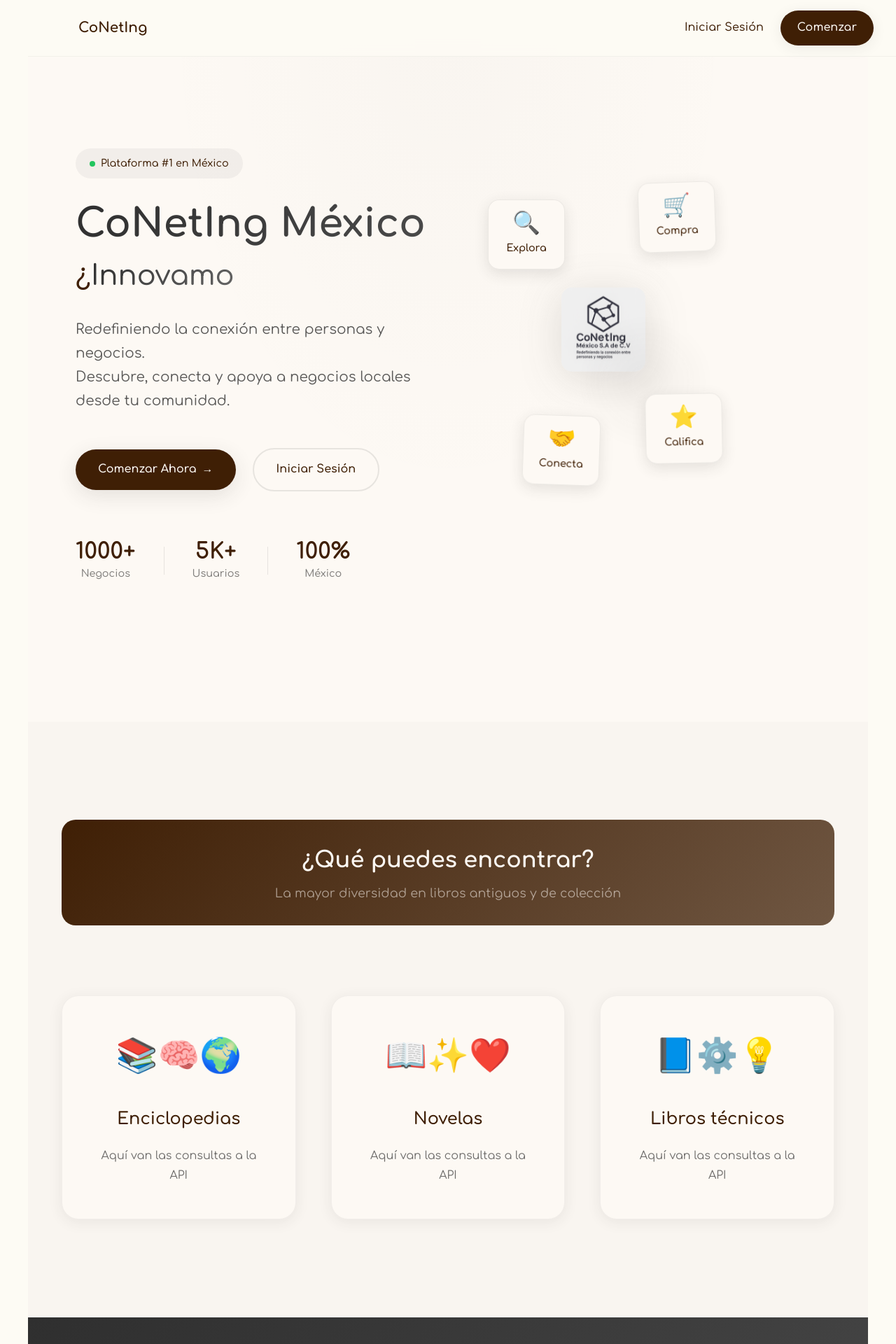
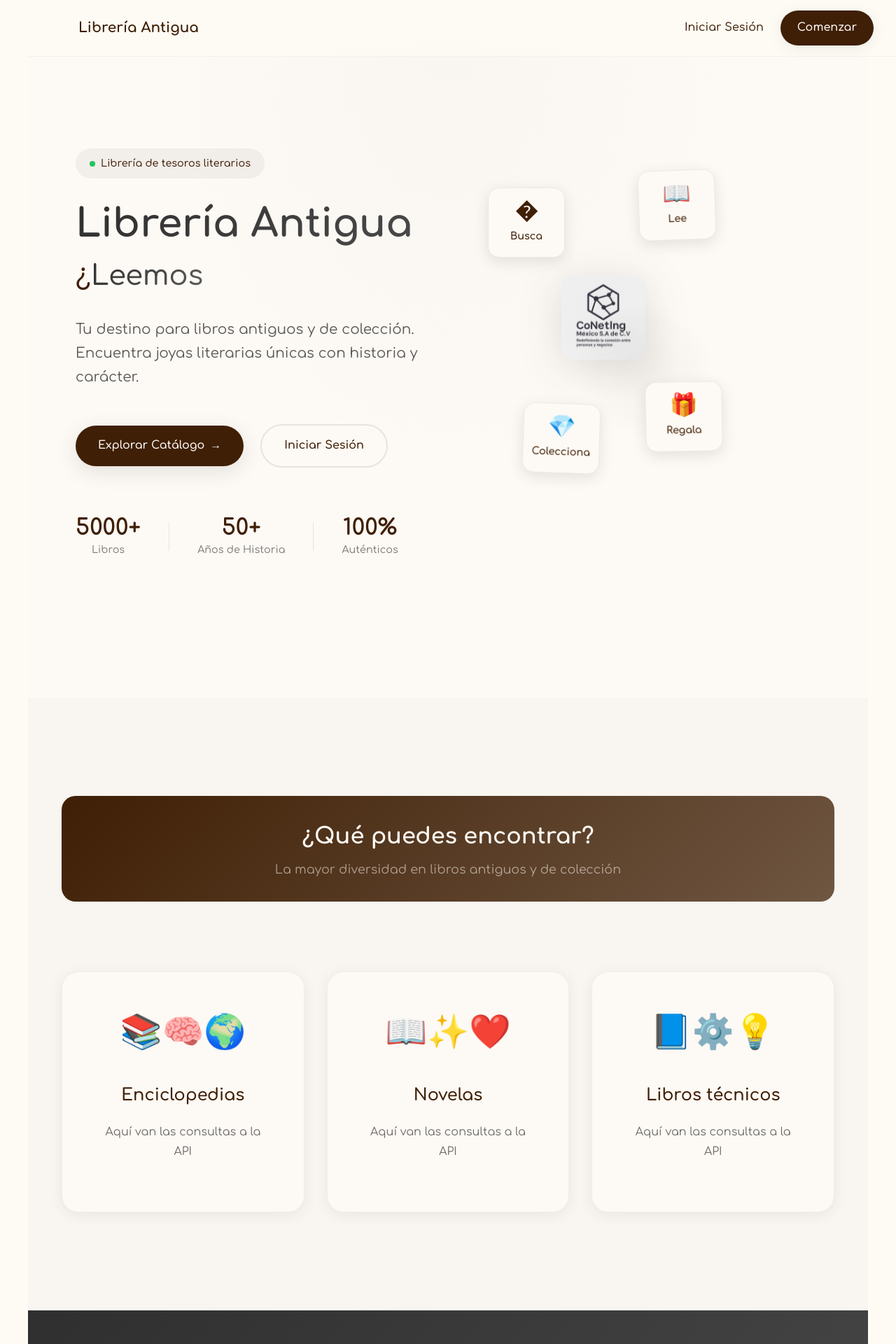
Before and after one commit to RedNegocios/interface-layer, a React (Create React App) app: page / in a window 1280 px wide. Shown: the top 1920 px of the page at 70% size. Built offline with nearby package versions, Linux system fonts and the light colour scheme.

Commit message:
Contenido especifico relacionado con librerias y correccion de glitch en Hero Section

```diff
--- a/src/pages/LandingPage.css
+++ b/src/pages/LandingPage.css
@@ -161,6 +161,9 @@
   font-size: 2.5rem;
   color: var(--primary-dark);
   margin-top: 16px; /* Aumenté el margen superior */
+  min-height: 3rem;
+  display: flex;
+  align-items: center;
 }
 
 .animated-word {
@@ -170,6 +173,14 @@
   -webkit-text-fill-color: transparent;
   background-clip: text;
   min-height: 1.2em;
+  min-width: 200px;
+  text-align: left;
+}
+
+.animated-word::after {
+  content: "";
+  display: inline-block;
+  width: 0;
 }
 
 /* Cursor parpadeante para efecto typewriter */
@@ -383,7 +394,7 @@
 }
 
 .section-container {
-  max-width: 1200px;
+  max-width: 100%;
   margin: 0 auto;
   padding: 0 3rem; /* Aumenté el padding horizontal */
 }
@@ -408,8 +419,9 @@
 
 .features-grid {
   display: grid;
-  grid-template-columns: repeat(auto-fit, minmax(320px, 1fr)); /* Aumenté el tamaño mínimo */
-  gap: 50px; /* Aumenté el gap entre tarjetas */
+  grid-template-columns: repeat(3, 1fr); /* 3 columnas de igual tamaño */
+  gap: 32px; /* Espacio entre tarjetas */
+  width: 100%;
 }
 
 .feature-card {
@@ -420,6 +432,9 @@
   box-shadow: var(--shadow-soft);
   transition: all 0.3s ease;
   border: 1px solid rgba(47, 47, 47, 0.05);
+  display: flex;
+  flex-direction: column;
+  height: 100%;
 }
 
 .feature-card:hover {
@@ -446,6 +461,48 @@
 .feature-card p {
   color: rgba(47, 47, 47, 0.7);
   line-height: 1.7; /* Aumenté el line-height */
+}
+
+.books-list {
+  list-style: none;
+  padding: 0;
+  margin: 24px 0 0 0;
+  text-align: left;
+}
+
+.books-list li {
+  padding: 12px 16px;
+  margin-bottom: 8px;
+  background: rgba(47, 47, 47, 0.03);
+  border-radius: 8px;
+  color: var(--primary-dark);
+  font-size: 0.95rem;
+  transition: all 0.3s ease;
+  border-left: 3px solid transparent;
+}
+
+.books-list li:hover {
+  background: rgba(47, 47, 47, 0.06);
+  border-left-color: var(--primary-dark);
+  transform: translateX(4px);
+}
+
+.books-list::-webkit-scrollbar {
+  width: 6px;
+}
+
+.books-list::-webkit-scrollbar-track {
+  background: rgba(47, 47, 47, 0.05);
+  border-radius: 3px;
+}
+
+.books-list::-webkit-scrollbar-thumb {
+  background: rgba(47, 47, 47, 0.2);
+  border-radius: 3px;
+}
+
+.books-list::-webkit-scrollbar-thumb:hover {
+  background: rgba(47, 47, 47, 0.3);
 }
 
 /* CTA Section */
--- a/src/pages/LandingPage.js
+++ b/src/pages/LandingPage.js
@@ -10,7 +10,7 @@ const LandingPage = () => {
   const [isTyping, setIsTyping] = useState(true);
   const [ctaText, setCtaText] = useState("");
   const [isCtaTyping, setIsCtaTyping] = useState(false);
-  const ctaFullText = "¿Listo para conectar?";
+  const ctaFullText = "¿Listo para descubrir?";
   const scrollYRef = useRef(0);
   const lastScrollTimeRef = useRef(0);
   const ctaTriggeredRef = useRef(false);
@@ -50,7 +50,7 @@ const LandingPage = () => {
 
   // Typewriter effect for hero text
   useEffect(() => {
-    const words = ["Conectamos?", "Innovamos?", "Crecemos?"];
+    const words = ["Descubrimos?", "Leemos?", "Coleccionamos?"];
     const currentText = words[currentWord];
     let timeoutId;
 
@@ -102,7 +102,7 @@ const LandingPage = () => {
       <nav className={`modern-nav ${isNavScrolled ? "scrolled" : ""}`}>
         <div className="nav-container">
           <div className="nav-logo">
-            <span>CoNetIng</span>
+            <span>Librería Antigua</span>
           </div>
           <div className="nav-actions">
             <Link to="/login" className="nav-link">
@@ -121,25 +121,25 @@ const LandingPage = () => {
           <div className="hero-content">
             <div className="hero-badge">
               <span className="badge-dot"></span>
-              Plataforma #1 en México
+              Librería de tesoros literarios
             </div>
 
             <h1 className="hero-title">
-              <span className="title-main">CoNetIng México</span>
+              <span className="title-main">Librería Antigua</span>
               <span className="title-sub">
                 ¿<span className="animated-word">{displayText}</span>
               </span>
             </h1>
 
             <p className="hero-description">
-              Redefiniendo la conexión entre personas y negocios.
+              Tu destino para libros antiguos y de colección.
               <br />
-              Descubre, conecta y apoya a negocios locales desde tu comunidad.
+              Encuentra joyas literarias únicas con historia y carácter.
             </p>
 
             <div className="hero-actions">
               <Link to="/registro" className="primary-btn">
-                <span>Comenzar Ahora</span>
+                <span>Explorar Catálogo</span>
                 <div className="btn-arrow">→</div>
               </Link>
               <Link to="/login" className="secondary-btn">
@@ -149,18 +149,18 @@ const LandingPage = () => {
 
             <div className="hero-stats">
               <div className="stat-item">
-                <div className="stat-number">1000+</div>
-                <div className="stat-label">Negocios</div>
+                <div className="stat-number">5000+</div>
+                <div className="stat-label">Libros</div>
               </div>
               <div className="stat-divider"></div>
               <div className="stat-item">
-                <div className="stat-number">5K+</div>
-                <div className="stat-label">Usuarios</div>
+                <div className="stat-number">50+</div>
+                <div className="stat-label">Años de Historia</div>
               </div>
               <div className="stat-divider"></div>
               <div className="stat-item">
                 <div className="stat-number">100%</div>
-                <div className="stat-label">México</div>
+                <div className="stat-label">Auténticos</div>
               </div>
             </div>
           </div>
@@ -168,20 +168,20 @@ const LandingPage = () => {
           <div className="hero-visual">
             <div className="floating-elements">
               <div className="float-card card-1">
-                <div className="card-emoji">🔍</div>
-                <span>Explora</span>
+                <div className="card-emoji">�</div>
+                <span>Busca</span>
               </div>
               <div className="float-card card-2">
-                <div className="card-emoji">🛒</div>
-                <span>Compra</span>
+                <div className="card-emoji">📖</div>
+                <span>Lee</span>
               </div>
               <div className="float-card card-3">
-                <div className="card-emoji">🤝</div>
-                <span>Conecta</span>
+                <div className="card-emoji">💎</div>
+                <span>Colecciona</span>
               </div>
               <div className="float-card card-4">
-                <div className="card-emoji">⭐</div>
-                <span>Califica</span>
+                <div className="card-emoji">🎁</div>
+                <span>Regala</span>
               </div>
             </div>
             <div className="central-logo">
@@ -213,6 +213,9 @@ const LandingPage = () => {
               </div>
               <h3>Enciclopedias</h3>
               <p>Aquí van las consultas a la API</p>
+              <ul className="books-list">
+                {/* Lista que se llenará con datos del endpoint */}
+              </ul>
             </div>
 
             <div
@@ -225,6 +228,9 @@ const LandingPage = () => {
               </div>
               <h3>Novelas</h3>
               <p>Aquí van las consultas a la API</p>
+              <ul className="books-list">
+                {/* Lista que se llenará con datos del endpoint */}
+              </ul>
             </div>
 
             <div
@@ -237,6 +243,9 @@ const LandingPage = () => {
               </div>
               <h3>Libros técnicos</h3>
               <p>Aquí van las consultas a la API</p>
+              <ul className="books-list">
+                {/* Lista que se llenará con datos del endpoint */}
+              </ul>
             </div>
           </div>
         </div>
@@ -248,7 +257,7 @@ const LandingPage = () => {
           <div className="cta-content">
             <h2 className="cta-title">{ctaText}</h2>
             <p className="cta-description">
-              Únete a miles de usuarios que están transformando su comunidad
+              Únete a nuestra comunidad de amantes de los libros clásicos
             </p>
             <div className="cta-actions">
               <Link to="/registro" className="cta-primary">
@@ -263,9 +272,11 @@ const LandingPage = () => {
       <footer className="modern-footer">
         <div className="footer-container">
           <div className="footer-brand">
-            <span>CoNetIng México</span>
+            <span>Librería Antigua</span>
           </div>
-          <div className="footer-text">Hecho con ❤️ en México</div>
+          <div className="footer-text">
+            Preservando historias con ❤️ desde México
+          </div>
         </div>
       </footer>
     </div>
```
